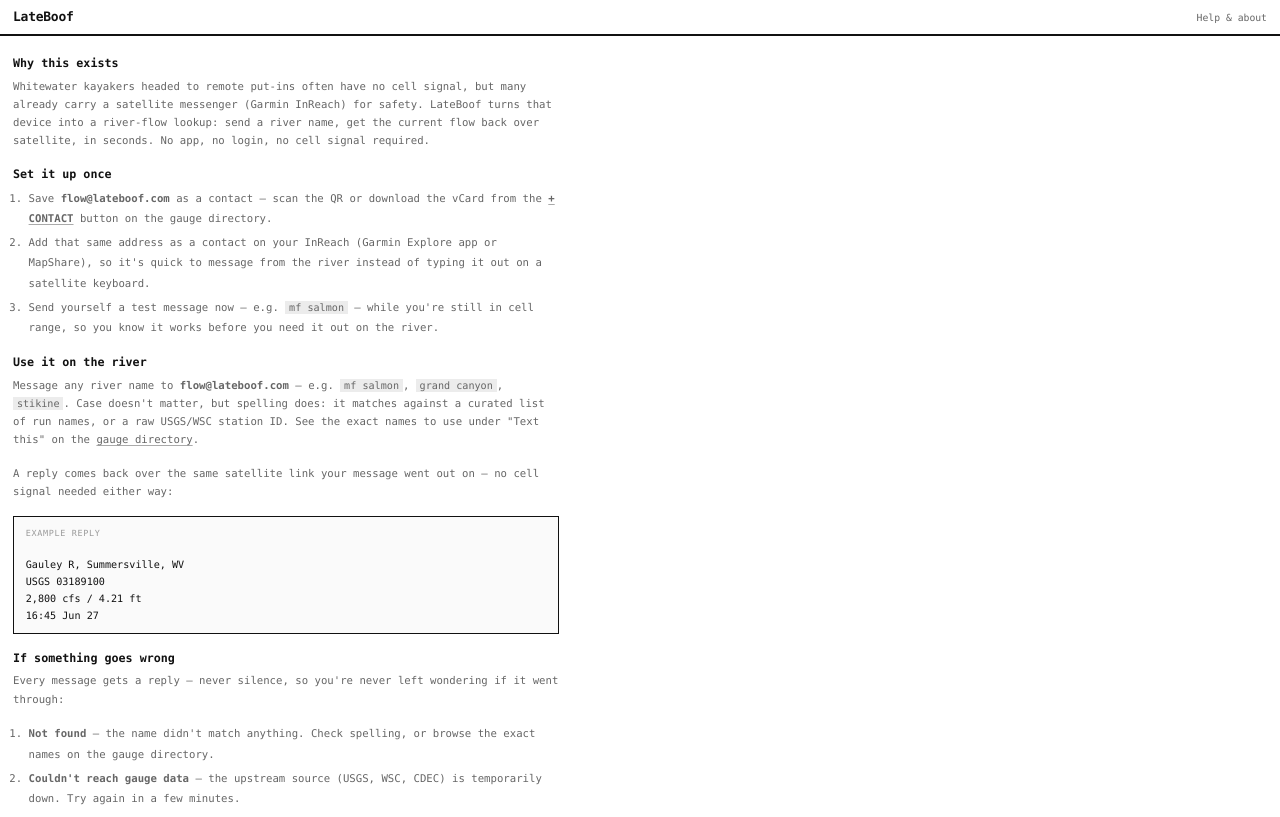
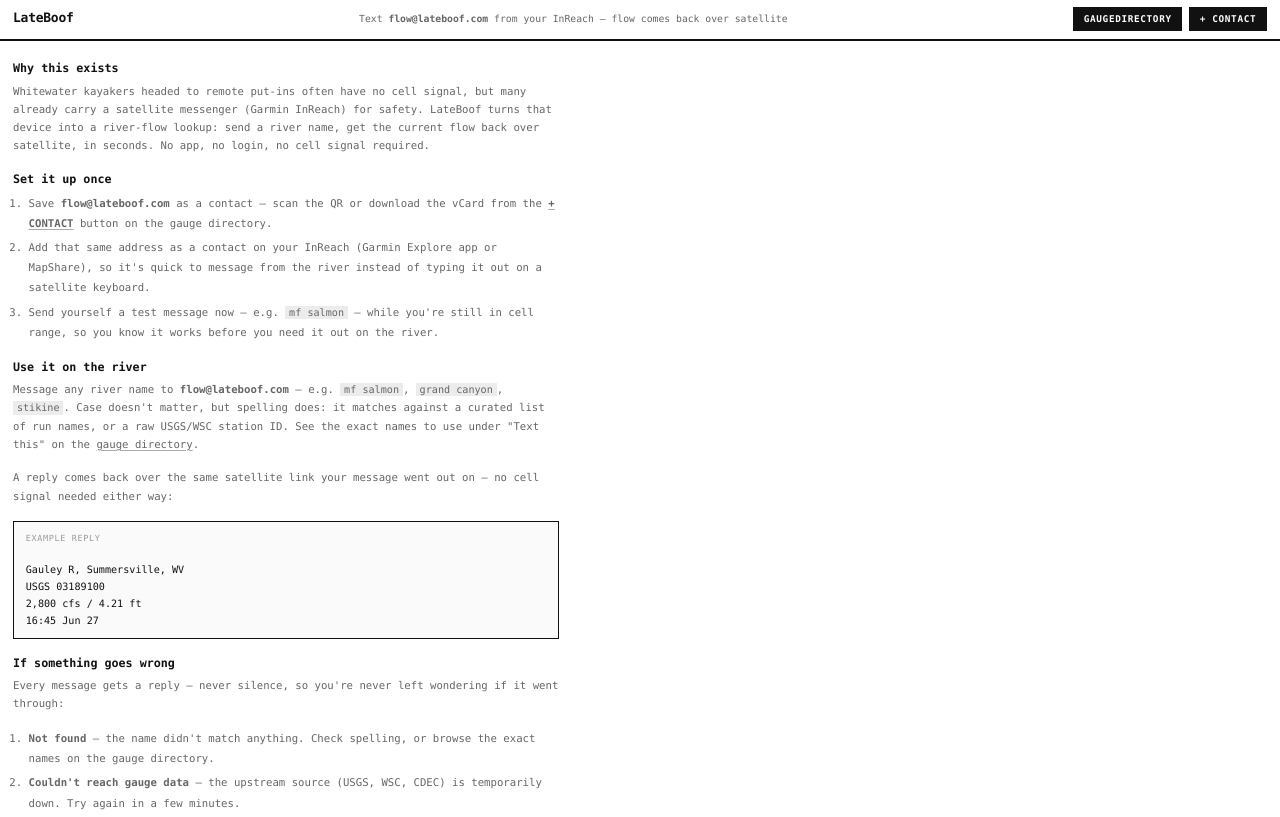
Before and after one commit to owenriverk/flow, a website: page web/help.html in a window 1280 px wide. Shown: the top 817 px of the page. Drawn offline with Linux system fonts and the light colour scheme.

Commit message:
feat: consistent header with HowTo/GaugeDirectory toggle on every page
Help and Status now share the same header as the gauge directory
(tagline + HowTo/+Contact) instead of a bare page label. The nav
button swaps label/destination: "HowTo" everywhere except the Help
page itself, which shows "GaugeDirectory" back to "/". +Contact links
to /#contact so it opens the same dialog on index.html regardless of
which page you started from.

Co-Authored-By: Claude Sonnet 5 <noreply@anthropic.com>

```diff
--- a/web/help.html
+++ b/web/help.html
@@ -40,7 +40,11 @@
 <body>
   <header class="site-header">
     <a class="brand" href="/" style="text-decoration:none">LateBoof</a>
-    <span class="header-sub">Help &amp; about</span>
+    <span class="header-sub">Text <strong>flow@lateboof.com</strong> from your InReach — flow comes back over satellite</span>
+    <span class="header-actions">
+      <a class="help-btn" href="/">GaugeDirectory</a>
+      <a class="contact-btn" href="/#contact">+ Contact</a>
+    </span>
   </header>
 
   <div class="help-page">
```
Also changed, not shown: web/status.html (+5 -1 lines).
